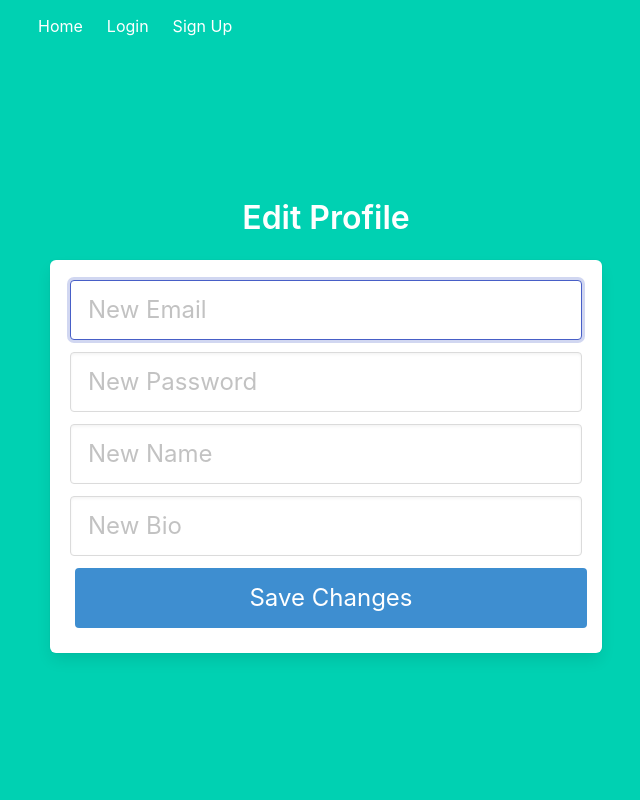
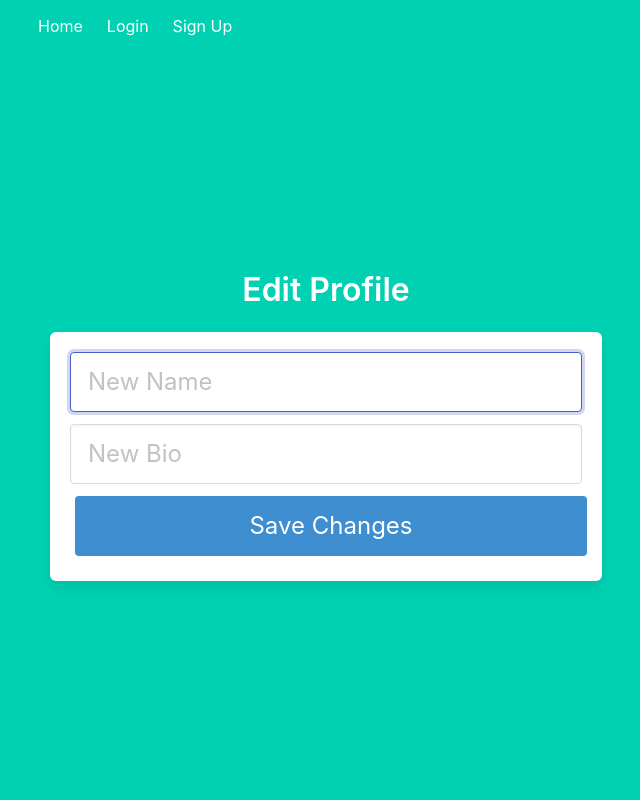
Before and after one commit to JorgeFRibeiro/307Project, a Python web app: template templates/edit_profile.html in a window 1280 px wide. Shown: the whole page, without its empty margins (26-666 px from the left). Run offline with Jinja, Linux system fonts and the light colour scheme; the template is opened without the code that fills it, so the values that code supplies are empty.

Commit message:
Backend functionality for edit user profile.

```diff
--- a/templates/edit_profile.html
+++ b/templates/edit_profile.html
@@ -9,17 +9,6 @@
 
         <!-- TODO: Add input forms -->
         <form method="POST" action="/edit_profile">
-            <div class="field">
-                <div class="control">
-                    <input class="input is-large" type="email" name="email" placeholder="New Email" autofocus="">
-                </div>
-            </div>
-
-            <div class="field">
-                <div class="control">
-                    <input class="input is-large" type="password" name="password" placeholder="New Password">
-                </div>
-            </div>
 
             <div class="field">
                 <div class="control">
@@ -32,7 +21,7 @@
                     <input class="input is-large" type="text" name="bio" placeholder="New Bio" autofocus="">
                 </div>
             </div>
-            <button class="button is-block is-info is-large is-fullwidth" value="Save Changes" name="action" button
+            <button class="button is-block is-info is-large is-fullwidth" value="Edit Profile" name="action" button
             style="margin: 5px;">Save Changes</button>
         </form>
     </div>
```
Also changed, not shown: main.py (+3 -12 lines), db.sqlite.
